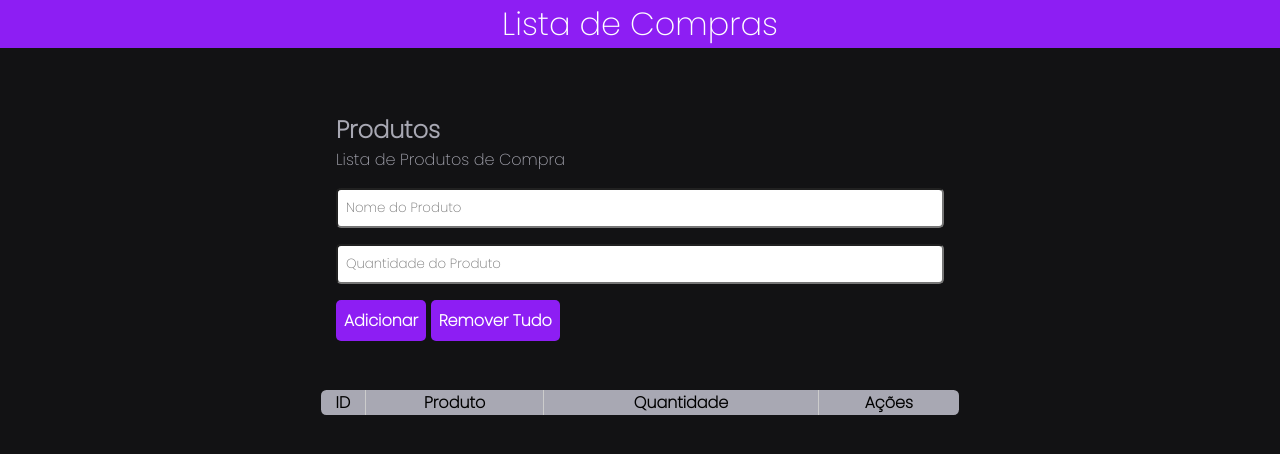
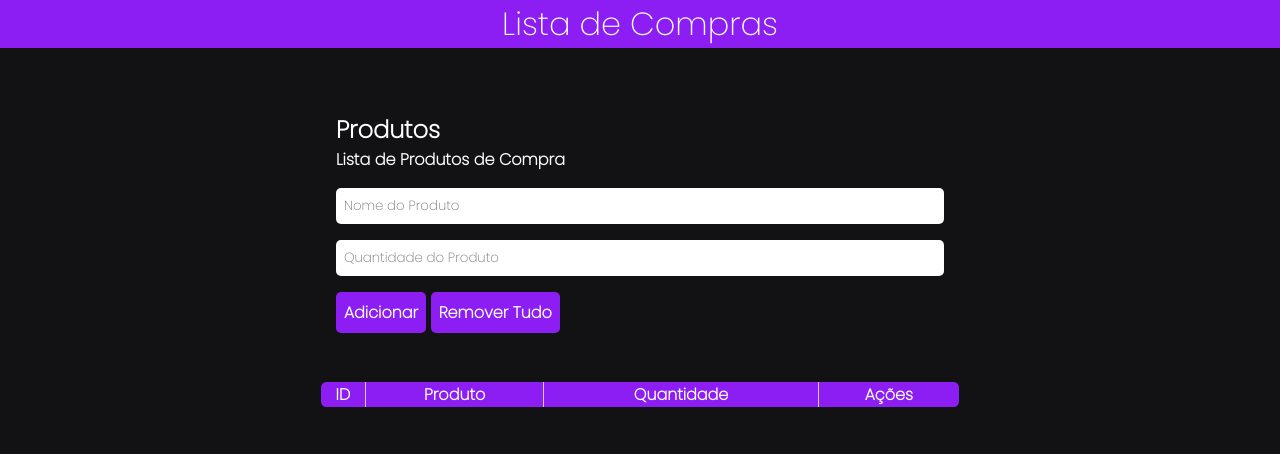
Before and after one commit to sergioalmeida00/listaProduto, a plain HTML site: page index.html in a window 1280 px wide. Drawn offline with nearby package versions, Linux system fonts and the light colour scheme.

Commit message:
Ajuste js

```diff
--- a/assets/css/style-home.css
+++ b/assets/css/style-home.css
@@ -3,6 +3,7 @@
     --gray: #A8A8B3;
     --gray-ligth: #ccc;
     --color-btn: #8D1EF3;
+    --color-btn-ligth: #bf8fec;
     --grenn: #50f211;
 }
 
@@ -42,7 +43,8 @@ main {
 }
 
 .container .title {
-    color: var(--gray);
+    color: white;
+    font-weight: bold;
 }
 
 #form .input-group {
@@ -55,6 +57,7 @@ main {
 #form input {
     padding: .5rem;
     border-radius: 5px;
+    border: none;
 }
 
 #form button {
@@ -96,7 +99,8 @@ table {
 }
 
 table th {
-    background-color: var(--gray);
+    background-color: var(--color-btn);
+    color: white;
 }
 
 table td {
--- a/assets/js/script.js
+++ b/assets/js/script.js
@@ -1,6 +1,7 @@
 const form = document.querySelector('#form #adicionar');
 const btnRemoveAll = document.querySelector('#remover');
 arrayProdutos = [];
+
 form.addEventListener('click', (e) => {
     e.preventDefault();
     salvar();
@@ -19,18 +20,15 @@ let dbStorage = {
         listaTable();
 
     }
-
 }
 
 function salvar() {
-
     let produto = lerDados();
     if (validaCampos(produto)) {
         adicionar(produto);
     }
     listaTable();
     limparDados();
-
 }
 
 function listaTable() {
@@ -84,9 +82,9 @@ function lerDados() {
     return produto;
 }
 
-
 function limparDados() {
     document.querySelector('#produto').value = '';
     document.querySelector('#quantidade').value = '';
 }
+
 listaTable();
```
